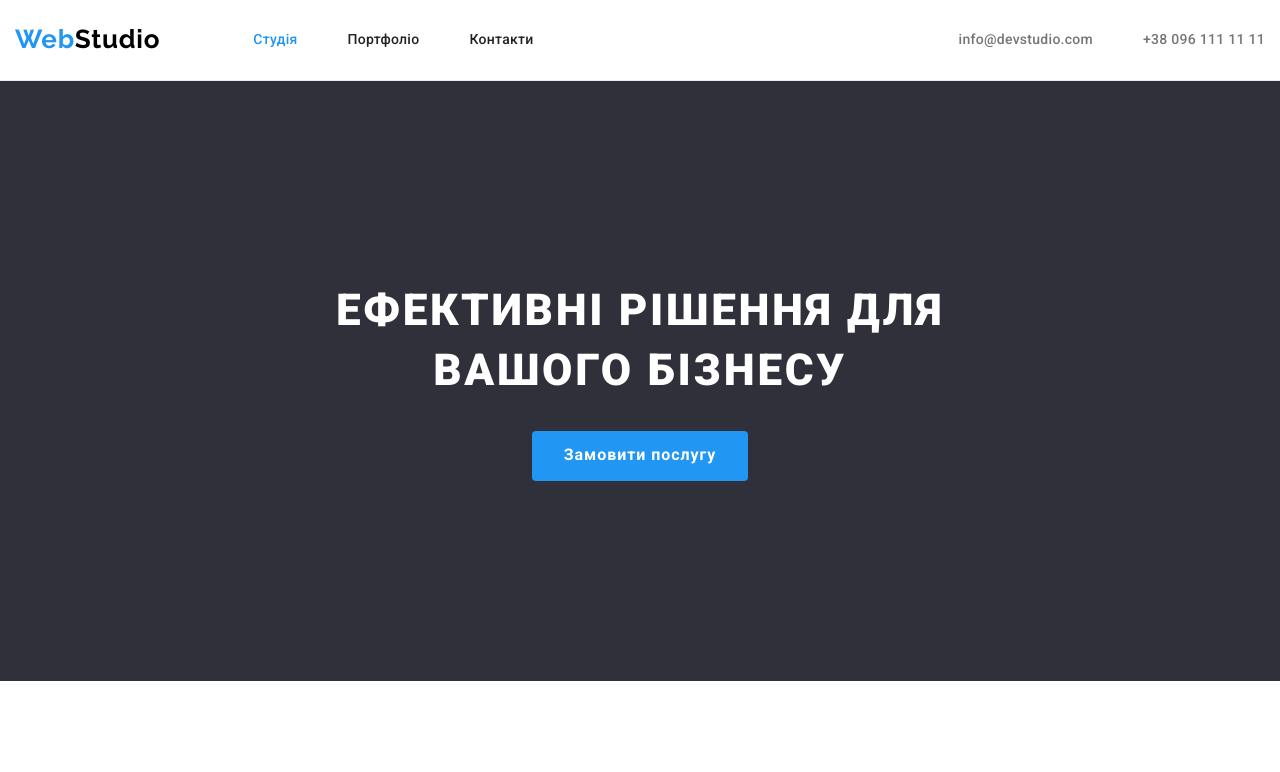
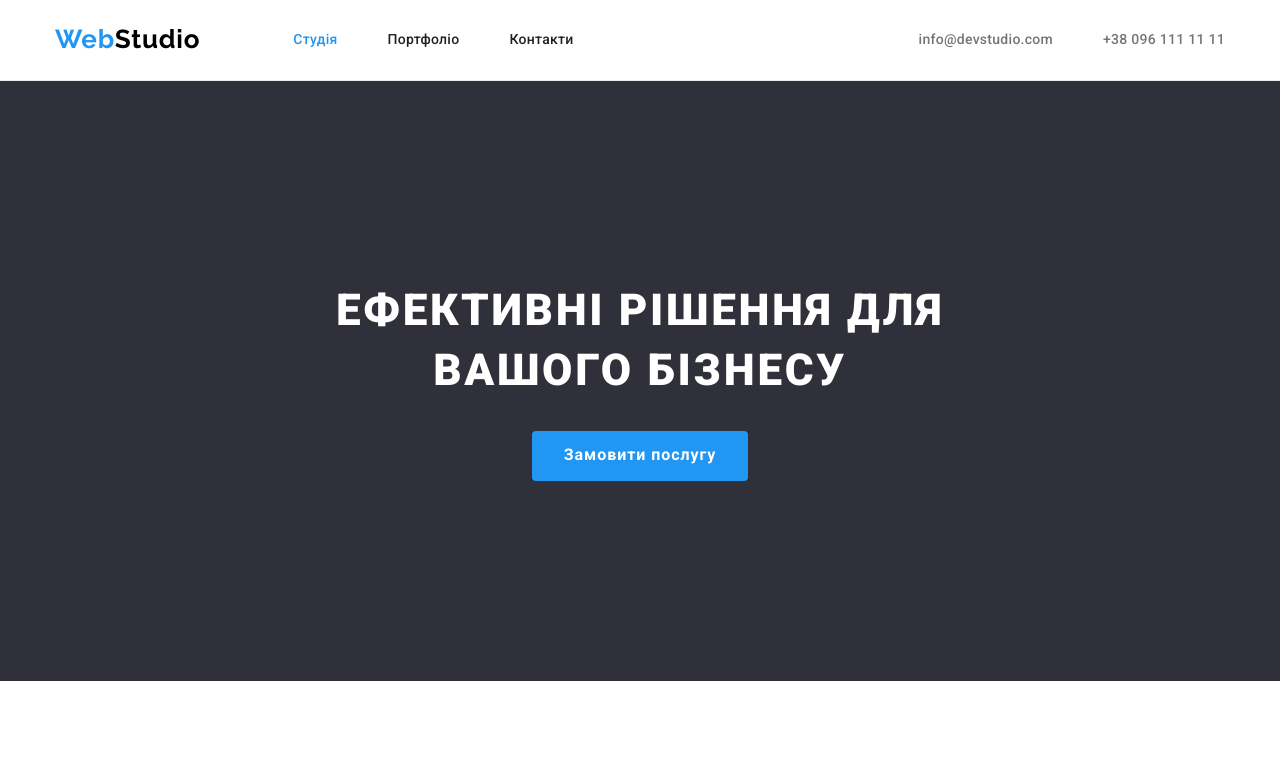
Before and after one commit to OlesiaMelnyk1/goit-markup-hw-03, a plain HTML site: page index.html in a window 1280 px wide. Shown: the top 772 px of the page. Drawn offline with nearby package versions, Linux system fonts and the light colour scheme.

Commit message:
index.html, portfolio.html, edit styles.css

```diff
--- a/CSS/styles.css
+++ b/CSS/styles.css
@@ -62,12 +62,6 @@ body {
 .header {
   border-bottom: 1px solid #ececec;
   background-color: var(--primary-bg-color);
-}
-
-.container.nav-menu {
-  margin-left: 0;
-  margin-right: 0;
-  max-width: 100%;
 }
 
 .nav-menu {
```
